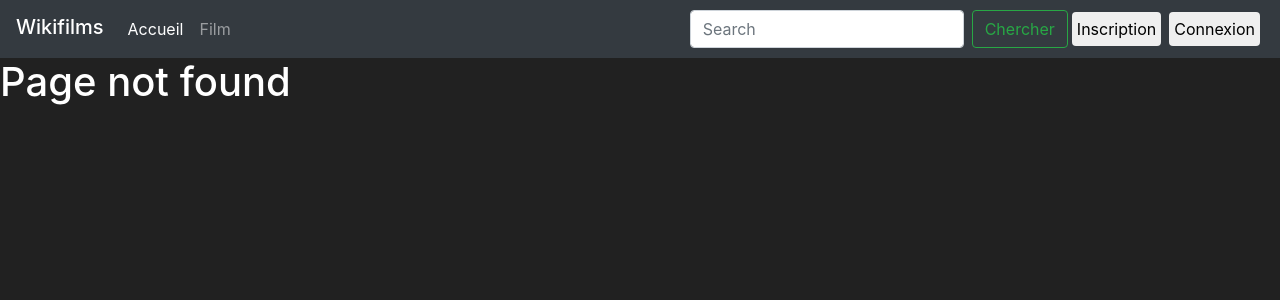
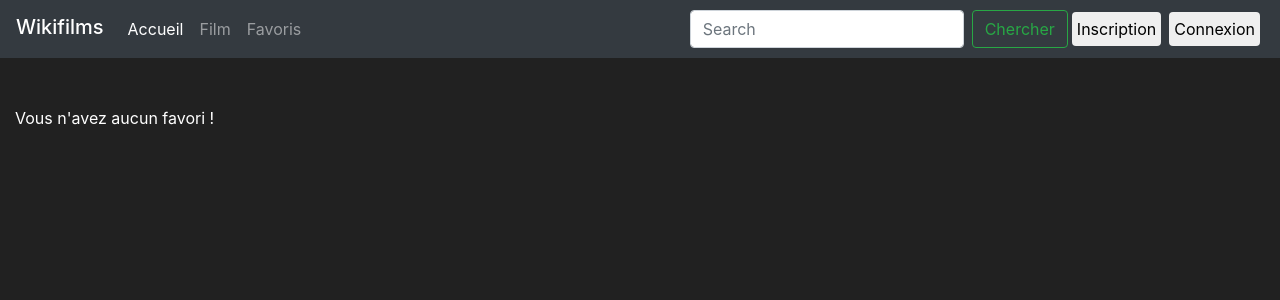
Before and after one commit to axeltav/WikiFilms, a React (Vite) app: page /favoris in a window 1280 px wide. Before the commit this address had no page. Shown: the top 300 px of the page. Built offline with nearby package versions, Linux system fonts and the light colour scheme.

Commit message:
Add page favorites

```diff
--- a/src/App.jsx
+++ b/src/App.jsx
@@ -6,6 +6,7 @@ import { FilmRecherche } from './view/FilmRecherche';
 import { Navbar } from './components/Navbar';
 import { Inscription } from './view/Inscription';
 import { Connexion } from './view/Connexion';
+import { Favoris } from './view/Favoris';
 
 function App() {
 
@@ -35,6 +36,10 @@ function App() {
           element: <Connexion/>
         },
         {
+          path: '/favoris',
+          element: <Favoris/>
+        },
+        {
           path: "*",
           element: <h1>Page not found</h1>
         }
--- a/src/components/MovieCard.jsx
+++ b/src/components/MovieCard.jsx
@@ -1,18 +1,22 @@
 /* eslint-disable react/prop-types */
 import { useNavigate } from "react-router-dom";
 
-export const MovieCard = ({movie = {}}) => {
+export const MovieCard = ({movie = {}, isfavoritesList = false}) => {
 
     let navigate = useNavigate();
 
     const routeChangeFilm = (id) =>{
       let path = `films/${id}`;
-      navigate(path);
+
+      if (isfavoritesList) {
+        path = `../films/${id}`;
+      }
+        navigate(path);
     }
 
   return (
     <>
-        <div  className="col-5 col-sm-5 col-md-4 col-lg-3 col-xl-2  d-flex justify-content-center pb-3 px-0 mx-1" >
+        <div  className="col-10 col-sm-5 col-md-4 col-lg-3 col-xl-2  d-flex justify-content-center pb-3 px-0 mx-1" >
             <div className="card poster" onClick={() => routeChangeFilm(movie.id)}>
               {movie.poster_path ?
               <img className="card-img-top" src={"https://image.tmdb.org/t/p/w200"+ movie.poster_path} alt={`poster de ${movie.title}`}/> :
--- a/src/components/MovieList.jsx
+++ b/src/components/MovieList.jsx
@@ -1,16 +1,14 @@
 /* eslint-disable react/prop-types */
 import { MovieCard } from "./MovieCard";
 
-export const MovieList = ({movies = []}) => {
-
-
+export const MovieList = ({movies = [], isfavoritesList = false}) => {
 
   return (
     <>
         <div className="row d-flex justify-content-around m-0" style={{width: "100%"}}>
             {movies.map(movie => {
                 return (
-                    <MovieCard key={movie.id} movie={movie}/>
+                    <MovieCard key={movie.id} movie={movie} isfavoritesList={isfavoritesList}/>
                 );
             })}
         </div>
--- a/src/components/Navbar.jsx
+++ b/src/components/Navbar.jsx
@@ -55,10 +55,13 @@ export const Navbar = () => {
   <div className="collapse navbar-collapse" id="navbarSupportedContent">
     <ul className="navbar-nav mr-auto">
       <li className="nav-item active">
-        <Link className="nav-link" href="/">Accueil<span className="sr-only">(current)</span></Link>
+        <Link className="nav-link" to="/">Accueil<span className="sr-only">(current)</span></Link>
       </li>
       <li className="nav-item">
-        <Link className="nav-link" href="/">Film</Link>
+        <Link className="nav-link" to="/">Film</Link>
+      </li>
+      <li className="nav-item">
+        <Link className="nav-link" to="/favoris">Favoris</Link>
       </li>
     </ul>
   </div>
--- /dev/null
+++ b/src/view/Favoris.jsx
@@ -0,0 +1,12 @@
+import { MovieList } from "../components/MovieList";
+
+/* eslint-disable react/no-unescaped-entities */
+export const Favoris = () => {
+
+    let favoritesList = JSON.parse(localStorage.getItem('favoritesList'));
+  return (
+    <div className="container mt-5">
+      {favoritesList ? <MovieList movies={favoritesList} isfavoritesList={true}/> : <p>Vous n'avez aucun favori !</p> }
+    </div>
+  );
+}
```
